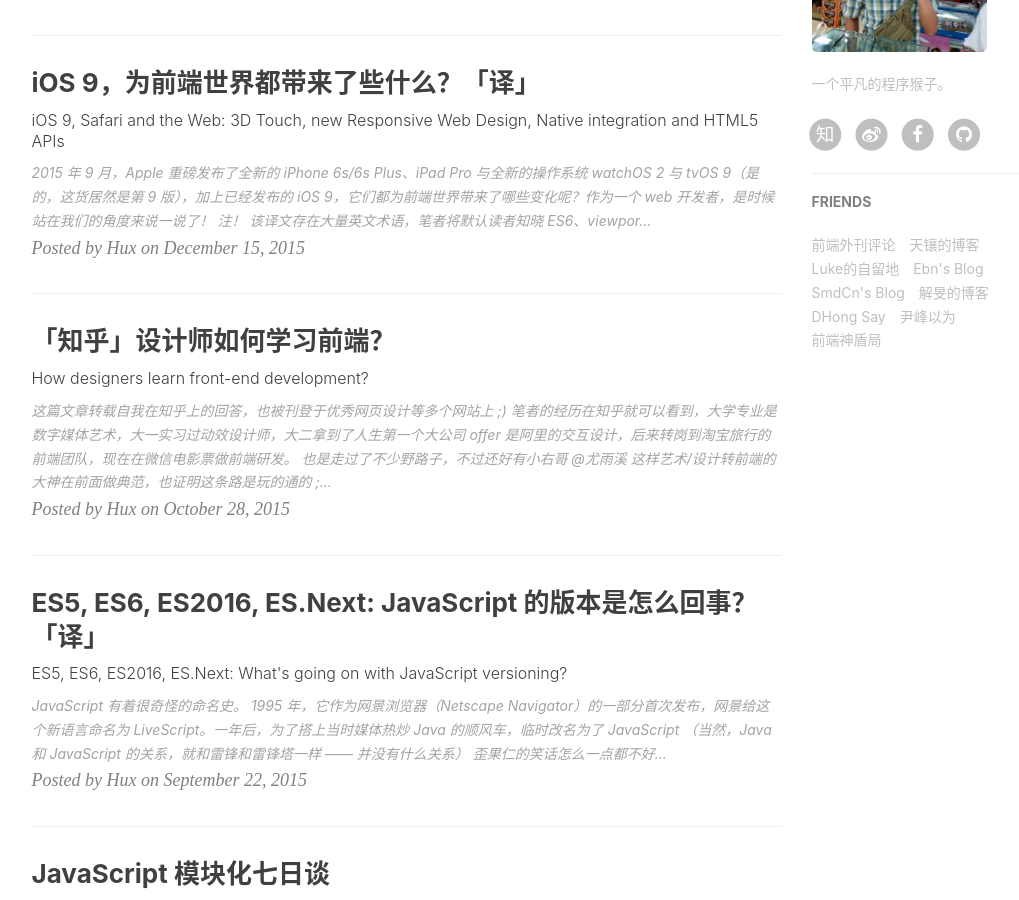
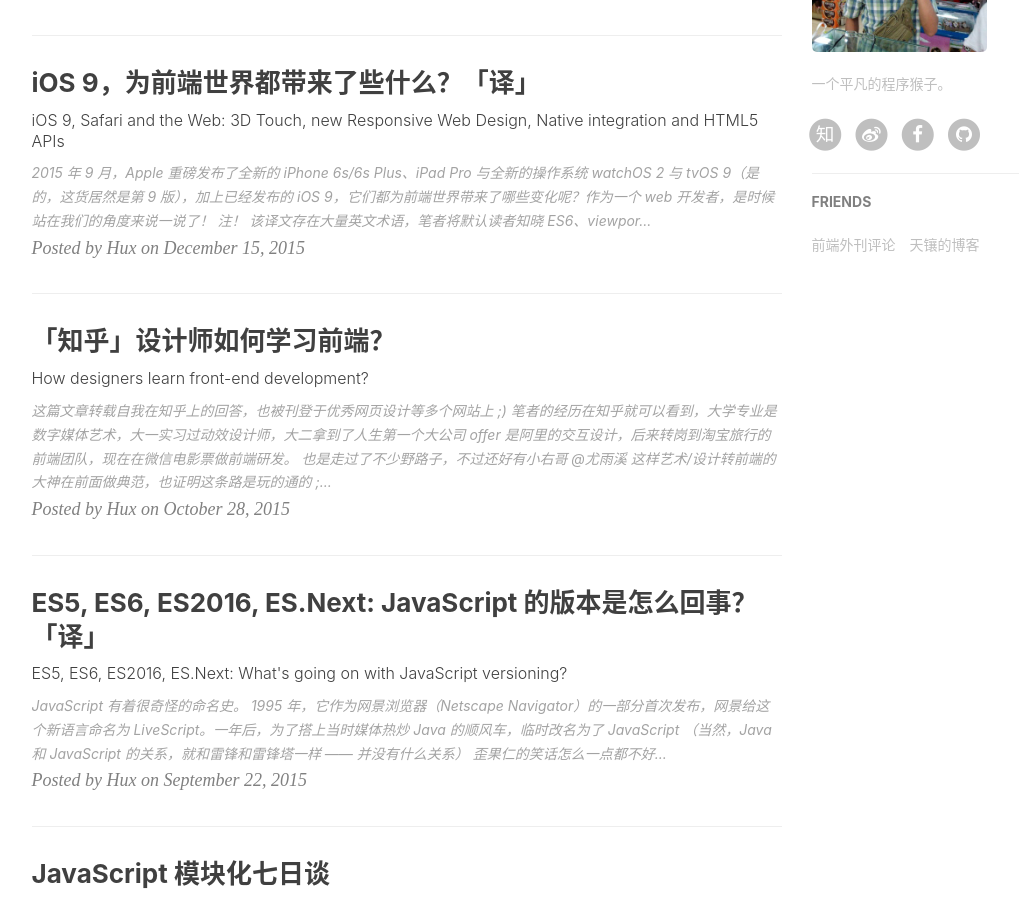
Before and after one commit to zhangxx0/zhangxx0.github.io, a Jekyll site: the page built from index.html, in a window 1280 px wide and 900 px high, scrolled down 877 px. Shown: the whole window, without its empty margins (136-1155 px from the left). Built offline with Jekyll 4.4.1, drawn with Linux system fonts in a browser that asks for light colours; nearby versions of some CDN libraries; the list of posts is cut into pages by our own code; comment, search, counter and statistics services are not loaded.

Commit message:
change config add SNS

```diff
--- a/_config.yml
+++ b/_config.yml
@@ -12,8 +12,8 @@
 
 # SNS settings
 RSS: false
-weibo_username:     酷比程序员一条
-zhihu_username:     康恩饭
+weibo_username:     377241804@qq.com
+zhihu_username:     377241804@qq.com
 github_username:    zhangxx0
 #twitter_username:  huxpro
 facebook_username:  huxpro
@@ -87,26 +87,5 @@
     },{
         title: "天镶的博客",
         href: "http://lingyu.wang/"
-    },{
-        title: "Luke的自留地",
-        href: "http://hmqk1995.github.io"
-    },{
-        title: "Ebn's Blog",
-        href: "http://ebnbin.com/"
-    },{
-        title: "SmdCn's Blog",
-        href: "http://blog.smdcn.net"
-    },{
-        title: "解旻的博客",
-        href: "http://xieminis.me/"
-    },{
-        title: "DHong Say",
-        href: "http://dhong.co"
-    },{
-        title: "尹峰以为",
-        href: "http://ingf.github.io/"
-    },{
-        title: "前端神盾局",
-        href: "http://wepiaofei.github.io/blog/"
     }
 ]
```
